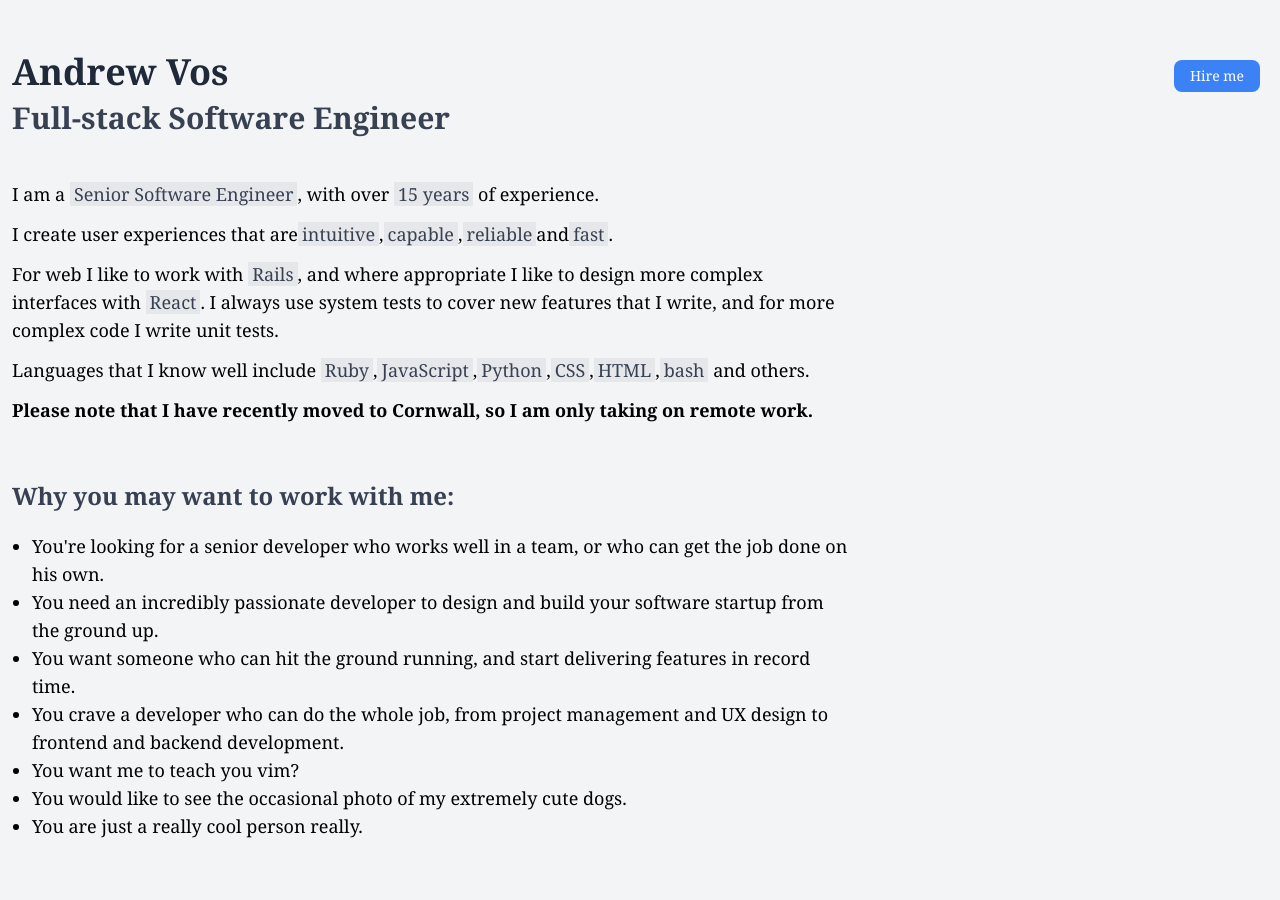
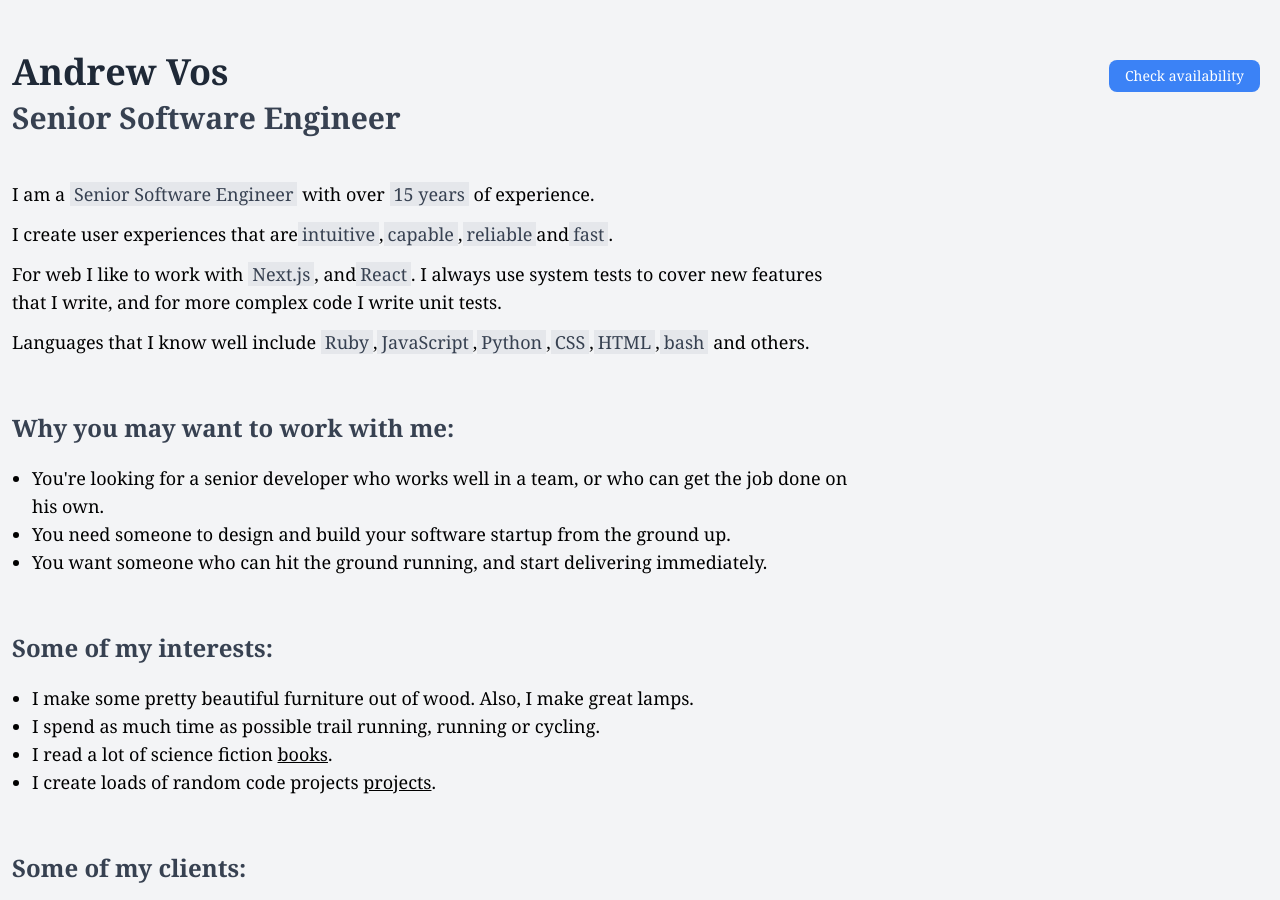
Before and after one commit to AndrewVos/andrewvos.com, a Next.js app: page /bio in a window 1280 px wide. Shown: the top 900 px of the page. Built offline with nearby package versions, Linux system fonts and the light colour scheme.

Commit message:
Reword bio

```diff
--- a/app/bio/page.tsx
+++ b/app/bio/page.tsx
@@ -28,13 +28,13 @@ export default function Bio() {
             </h1>
           </div>
           <div>
-            <Link href="/hire" className="inline-flex items-center h-8 px-4 m-2 text-sm text-white bg-blue-500 rounded-lg">
-              Hire me
+            <Link href="/contact" className="inline-flex items-center h-8 px-4 m-2 text-sm text-white bg-blue-500 rounded-lg">
+              Check availability
             </Link>
           </div>
         </div>
         <h2 className="text-3xl text-gray-700 font-bold">
-          Full-stack Software Engineer
+          Senior Software Engineer
         </h2>
       </div>
       <div className="container mx-auto p-3 mb-5">
@@ -42,7 +42,8 @@ export default function Bio() {
           <p className="text-lg mb-3">
             I am a
             {" "}
-            <span className="bg-gray-200 px-1 text-gray-700">Senior Software Engineer</span>,
+            <span className="bg-gray-200 px-1 text-gray-700">Senior Software Engineer</span>
+            {" "}
             with over
             {" "}
             <span className="bg-gray-200 px-1 text-gray-700">15 years</span>
@@ -62,9 +63,8 @@ export default function Bio() {
           <p className="text-lg mb-3">
             For web I like to work with
             {" "}
-            <span className="bg-gray-200 px-1 text-gray-700">Rails</span>,
-            and where appropriate I like to design more complex interfaces with
-            {" "}
+            <span className="bg-gray-200 px-1 text-gray-700">Next.js</span>,
+            and
             <span className="bg-gray-200 px-1 text-gray-700">React</span>.
             I always use system tests to cover new features that I write,
             and for more complex code I write unit tests.
@@ -82,10 +82,6 @@ export default function Bio() {
             {" "}
             and others.
           </p>
-
-          <p className="text-lg mb-3 font-bold">
-            Please note that I have recently moved to Cornwall, so I am only taking on remote work.
-          </p>
         </div>
       </div>
 
@@ -100,24 +96,12 @@ export default function Bio() {
               who can get the job done on his own.
             </li>
             <li className="list-disc ml-5 text-lg">
-              You need an incredibly passionate developer to design and build
+              You need someone to design and build
               your software startup from the ground up.
             </li>
             <li className="list-disc ml-5 text-lg">
               You want someone who can hit the ground running, and start
-              delivering features in record time.
-            </li>
-            <li className="list-disc ml-5 text-lg">
-              You crave a developer who can do the whole job, from project management and UX design to frontend and backend development.
-            </li>
-            <li className="list-disc ml-5 text-lg">
-              You want me to teach you vim?
-            </li>
-            <li className="list-disc ml-5 text-lg">
-              You would like to see the occasional photo of my extremely cute dogs.
-            </li>
-            <li className="list-disc ml-5 text-lg">
-              You are just a really cool person really.
+              delivering immediately.
             </li>
           </ul>
         </div>
@@ -130,26 +114,24 @@ export default function Bio() {
         <div className="lg:w-2/3">
           <ul className="text-lg mb-3">
             <li className="list-disc ml-5 text-lg">
-              I make some pretty cool furniture out of wood. Also, I make amazing
+              I make some pretty beautiful furniture out of wood. Also, I make great
               lamps.
             </li>
+
             <li className="list-disc ml-5 text-lg">
-              Cycling and long distance cycle camping.
+              I spend as much time as possible trail running, running or cycling.
             </li>
+
             <li className="list-disc ml-5 text-lg">
-              Constantly tweaking my <a className="underline" href="https://github.com/AndrewVos/dotfiles">dotfiles</a>.
-            </li>
-            <li className="list-disc ml-5 text-lg">
-              Reading science fiction
+              I read a lot of science fiction
               {" "}
               <Link href="/books" className="underline">books</Link>.
             </li>
+
             <li className="list-disc ml-5 text-lg">
-              Creating hundreds of
+              I create loads of random code projects
               {" "}
-              <a href="http://github.com/AndrewVos" className="underline">projects</a>
-              {" "}
-              on github.
+              <a href="http://github.com/AndrewVos" className="underline">projects</a>.
             </li>
           </ul>
         </div>
--- a/app/hire/page.tsx
+++ b/app/contact/page.tsx
@@ -3,7 +3,7 @@ export default function Hire() {
     <div className="container mx-auto p-3 mt-10 mb-5">
       <div className="w-full lg:w-1/2 mx-auto">
         <h1 className="text-4xl text-gray-800">
-          Hire Andrew Vos
+          Contact Andrew Vos
         </h1>
         <form name="contact" method="post" data-netlify="true" id="contact">
           <div className="mt-4 w-full">
```
